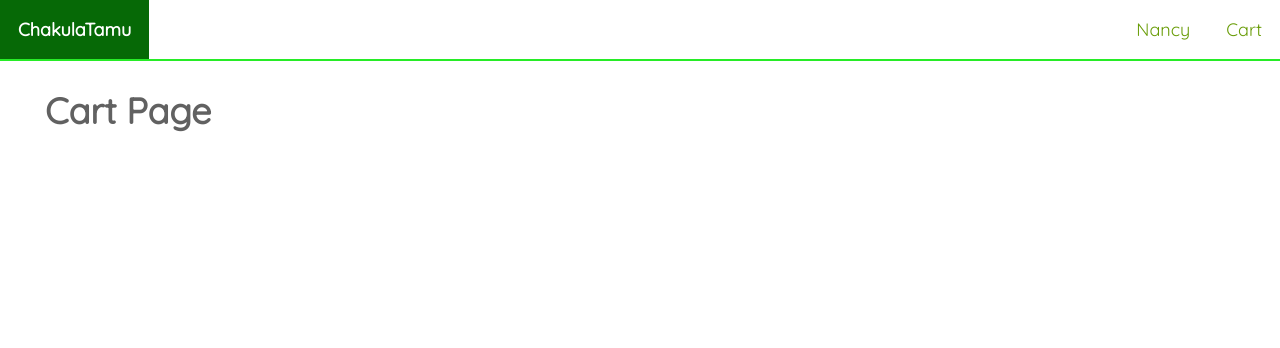
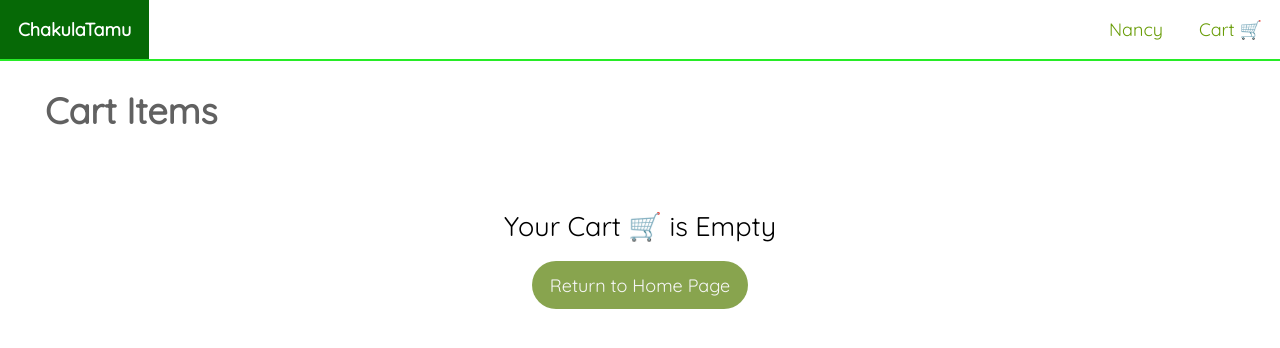
Before and after one commit to NancyKibunga/kula.ke, a React (Create React App) app in the folder frontend/: page /cart in a window 1280 px wide. Shown: the top 348 px of the page. Built offline with nearby package versions, Linux system fonts and the light colour scheme.

Commit message:
Added the food item not found component

```diff
--- a/frontend/src/components/Header/Header.js
+++ b/frontend/src/components/Header/Header.js
@@ -36,7 +36,7 @@
 
              <li>
                <Link to="/cart">
-                 Cart
+                 Cart 🛒
                  {cart.totalCount > 0 &&
                    <span className={classes.cart_count}>{cart.totalCount}</span>
                  }
--- /dev/null
+++ b/frontend/src/components/NotFound/NotFound.js
@@ -0,0 +1,19 @@
+import React from 'react';
+import classes from './notFound.module.css';
+import { Link } from 'react-router-dom';
+
+export default function NotFound({message, linkRoute, linkText}) {
+  return (
+  <div className={classes.container}>
+    {message}
+    <Link to={linkRoute}>{linkText}</Link>
+  </div>
+);
+}
+
+NotFound.defaultProps = {
+    message: 'Food item not Found!' ,
+    linkRoute: '/',
+    linkText: 'Return to Home Page',
+
+};
--- /dev/null
+++ b/frontend/src/components/NotFound/notFound.module.css
@@ -0,0 +1,25 @@
+.container{
+    display: flex;
+    flex-direction: column;
+    justify-content: center;
+    align-items: center;
+    font-size: 1.5rem;
+    font-weight: 100;
+    height:15rem ;
+}
+
+.container a{
+    font-size: 1rem;
+    background-color: olivedrab;
+    color: whitesmoke;
+    border-radius: 10rem;
+    padding: 0.7rem 1rem ;
+    margin: 1rem;
+    opacity: 0.8;
+
+}
+
+.container a:hover{
+    opacity: 1;
+    cursor: pointer;
+}
--- a/frontend/src/components/Search/Search.js
+++ b/frontend/src/components/Search/Search.js
@@ -1,4 +1,4 @@
-import React, { useState } from 'react';
+import React, { useEffect, useState } from 'react';
 import classes from './search.module.css';
 import { useNavigate, useParams } from 'react-router-dom';
 // for searching foods using a set term
@@ -8,6 +8,11 @@
     const [term,setTerm] = useState('');
     const navigate = useNavigate();
     const {searchTerm} = useParams();
+
+    // serch listener and handler that allows the search to clear
+    useEffect(() => {
+        setTerm(searchTerm ?? '');
+    }, [searchTerm]);
 
     const search = async () => {
         term ? navigate('/search/' + term) : navigate('/');
@@ -20,9 +25,9 @@
         placeholder="Search Chakula Tamu!"
         onChange={e => setTerm(e.target.value)}
         onKeyUp={e => e.key === 'Enter' && search()}
-        defaultValue={searchTerm}
+        value={term}
         />
-        <button onClick = {search}>Search</button>
+        <button onClick = {search}>Search 🔍 </button>
 
     </div>  )
 }
--- a/frontend/src/pages/Cart/CartPage.js
+++ b/frontend/src/pages/Cart/CartPage.js
@@ -4,6 +4,7 @@
 import Title from '../../components/Title/Title';
 import { Link } from 'react-router-dom';
 import Price from '../../components/Price/Price';
+import NotFound from '../../components/NotFound/NotFound';
 
 export default function CartPage() {
     const{ cart, removeFromCart, changeQuantity } = useCart();
@@ -11,9 +12,9 @@
 
   <>
   {/* display the cart page title */}
-  <Title title="Cart Page" margin="1.5rem 0 0 2.5rem"/>
+  <Title title="Cart Items" margin="1.5rem 0 0 2.5rem"/>
     {/* checks and display the cart page contents */}
-  {cart && cart.items.length > 0 && (
+  {cart.items.length === 0? (<NotFound message = "Your Cart 🛒 is Empty"/>) : (
     <div className={classes.container}>
         <ul className={classes.list}>
             {/* shows all cart items */}
--- a/frontend/src/pages/Food/FoodPage.js
+++ b/frontend/src/pages/Food/FoodPage.js
@@ -6,6 +6,7 @@
 import classes from './foodPage.module.css';
 import { getById } from '../../Services/foodService';
 import { useCart } from '../../hooks/useCart';
+import NotFound from '../../components/NotFound/NotFound';
 
 export default function FoodPage() {
   const [food, setFood] = useState({});
@@ -25,7 +26,7 @@
   return (
     <>
     {/* foodname */}
-      {food && (
+      {!food? (<NotFound message="Food Not Found!" linkText="Return to HomePage"/>) : (
         <div className={classes.container}>
           <img
             className={classes.image}
--- a/frontend/src/pages/Home/HomePage.js
+++ b/frontend/src/pages/Home/HomePage.js
@@ -4,6 +4,7 @@
 import { useParams } from 'react-router-dom';
 import Search from '../../components/Search/Search';
 import Tags from '../../components/Tags/Tags';
+import NotFound from '../../components/NotFound/NotFound';
 
 const initialState = { foods: [], tags : [] };
 
@@ -40,6 +41,7 @@
    <>
    <Search />
    <Tags tags={tags} />
+   {foods.length === 0 && <NotFound linkText="Keep Shopping"/>}
    <Thumbnails foods= {foods}/>
    </>
   )
```
